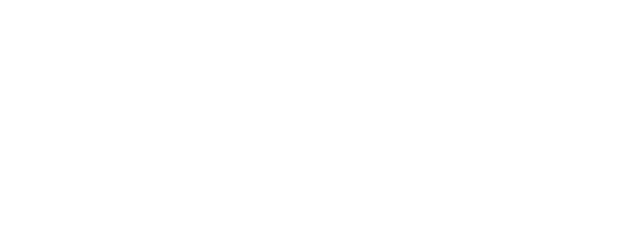
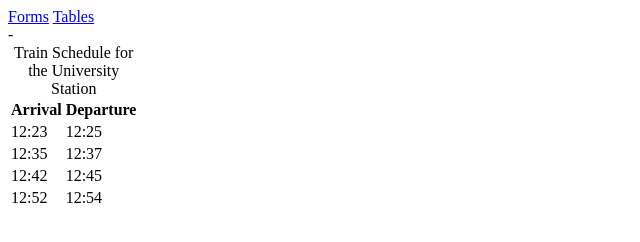
Before and after one commit to styxnkrons/Forms-Tables, a plain HTML site: page tables.html in a window 1280 px wide. Shown: the whole page, without its empty margins (0-640 px from the left). Drawn offline with Linux system fonts and the light colour scheme.

Commit message:
fixingbrokenlinks

```diff
--- a/tables.html
+++ b/tables.html
@@ -0,0 +1,38 @@
+<!DOCTYPE html>
+<html lang="en">
+<head>
+    <meta charset="UTF-8">
+    <meta name="viewport" content="width=device-width, initial-scale=1.0">
+    <title>Document</title>
+</head>
+<nav>
+    <a href="index.html">Forms</a>
+    <a href="tables.html">Tables</a>
+</nav>
+<body>
+    <table>
+        <Caption>Train Schedule for the University Station</Caption>
+        <tr>
+            <th>Arrival</th>
+            <th>Departure</th>
+        </tr>
+        <tr>
+            <td>12:23</td>
+            <td>12:25</td>
+        </tr>
+        <tr>
+            <td>12:35</td>
+            <td>12:37</td>
+        </tr>
+        <tr>
+            <td>12:42</td>
+            <td>12:45</td>
+        </tr>
+        <tr>
+            <td>12:52</td>
+            <td>12:54</td>
+        </tr>-
+    </table>
+
+</body>
+</html>
```
Also changed, not shown: index.html (+1 -1 lines).
